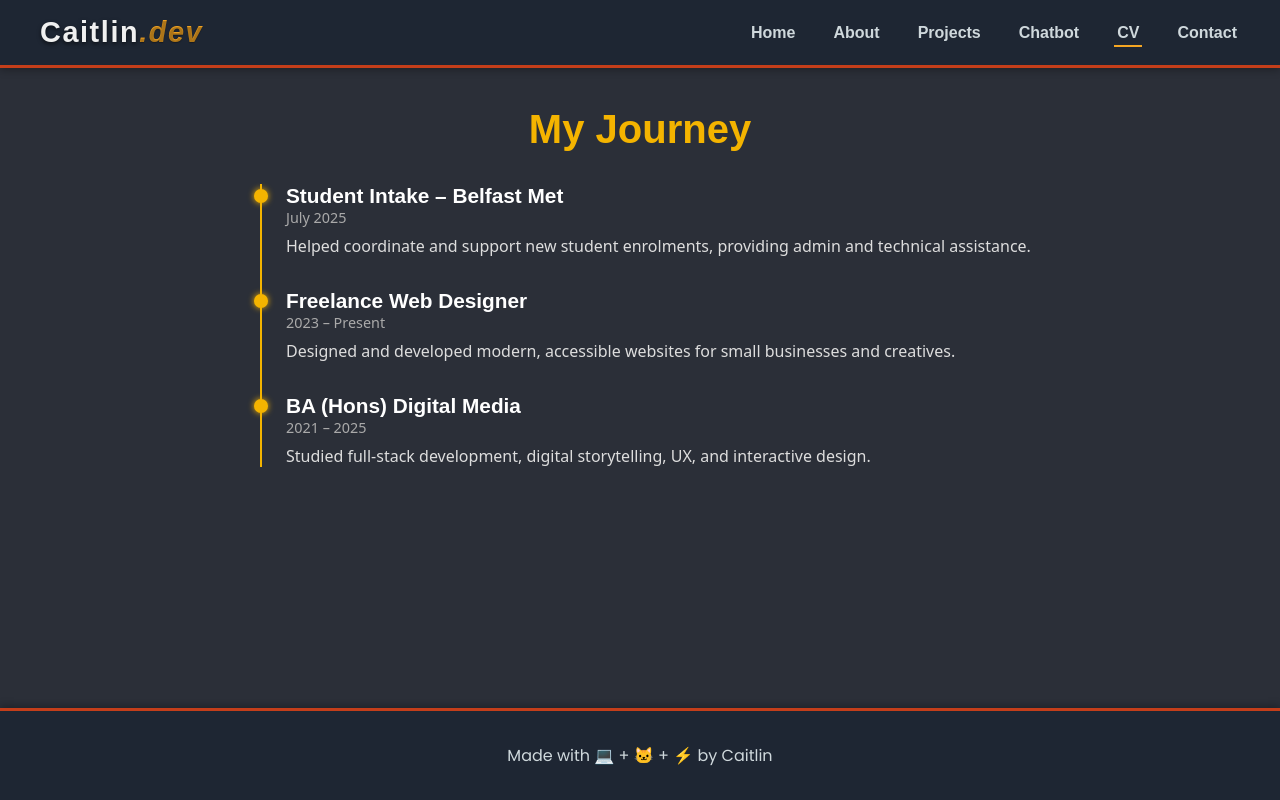
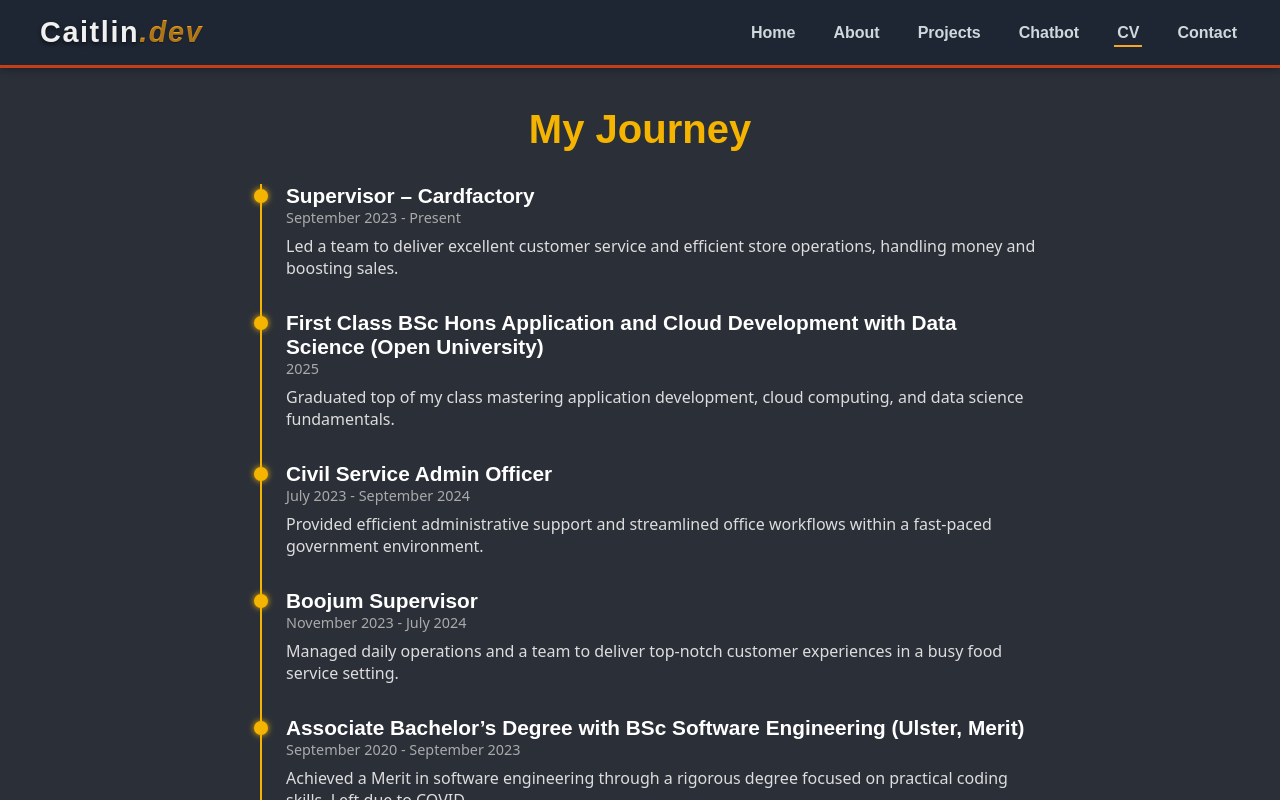
Before and after one commit to clmsgal01/interactive-cv-caitlin, a Vue app in the folder frontend/: page /cv in a window 1280 px wide. Built offline with nearby package versions, Linux system fonts and the light colour scheme.

Commit message:
CV timeline complete.

```diff
--- a/frontend/src/views/CVPage.vue
+++ b/frontend/src/views/CVPage.vue
@@ -21,19 +21,34 @@ export default {
     return {
       timelineData: [
         {
-          title: 'Student Intake – Belfast Met',
-          date: 'July 2025',
-          description: 'Helped coordinate and support new student enrolments, providing admin and technical assistance.',
+          title: 'Supervisor – Cardfactory',
+          date: 'September 2023 - Present',
+          description: 'Led a team to deliver excellent customer service and efficient store operations, handling money and boosting sales.',
         },
         {
-          title: 'Freelance Web Designer',
-          date: '2023 – Present',
-          description: 'Designed and developed modern, accessible websites for small businesses and creatives.',
+          title: 'First Class BSc Hons Application and Cloud Development with Data Science (Open University)',
+          date: '2025',
+          description: 'Graduated top of my class mastering application development, cloud computing, and data science fundamentals.',
         },
         {
-          title: 'BA (Hons) Digital Media',
-          date: '2021 – 2025',
-          description: 'Studied full-stack development, digital storytelling, UX, and interactive design.',
+          title: 'Civil Service Admin Officer',
+          date: 'July 2023 - September 2024',
+          description: 'Provided efficient administrative support and streamlined office workflows within a fast-paced government environment.',
+        },
+        {
+          title: 'Boojum Supervisor',
+          date: 'November 2023 - July 2024',
+          description: 'Managed daily operations and a team to deliver top-notch customer experiences in a busy food service setting.',
+        },
+        {
+          title: 'Associate Bachelor’s Degree with BSc Software Engineering (Ulster, Merit)',
+          date: 'September 2020 - September 2023',
+          description: 'Achieved a Merit in software engineering through a rigorous degree focused on practical coding skills. Left due to COVID.',
+        },
+        {
+          title: 'Stiona LTD Junior Developer Placement',
+          date: 'July 2022 - July 2023',
+          description: 'Developed dynamic web applications using Vue.js and collaborated in an agile team environment during an immersive placement.',
         },
       ],
     };
```
